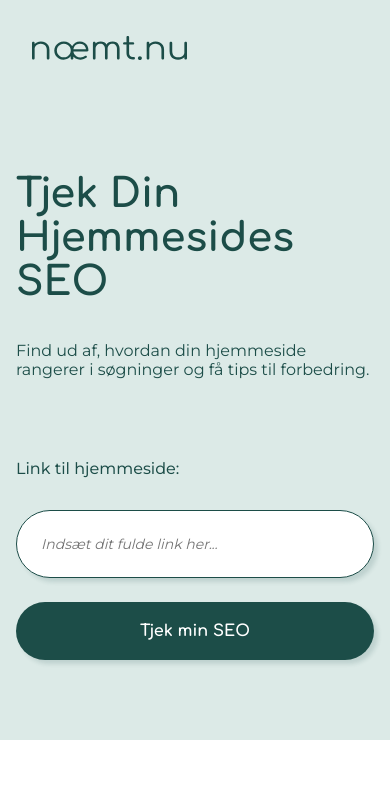
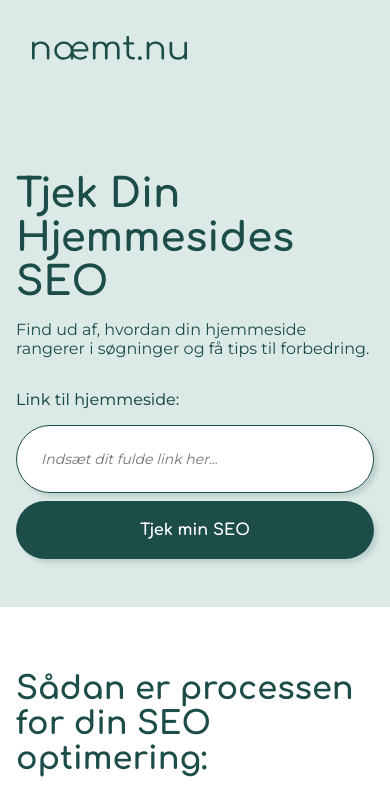
Before and after one commit to SofiePedersen/naemtnu, a Vue app: page / in a window 390 px wide. Shown: the top 804 px of the page. Built offline with nearby package versions, Linux system fonts and the light colour scheme; no server answers.

Commit message:
Phone and tablet HeroSection CSS

```diff
--- a/src/components/HeroSection.vue
+++ b/src/components/HeroSection.vue
@@ -79,8 +79,10 @@ const fetchPageSpeedData = async () => {
         <p v-if="!resultData && !isLoading" class="HeroSection__text__pbold">Link til hjemmeside:</p>
         <input v-if="!resultData && !isLoading" type="text" v-model="targetUrl" @keydown.enter="fetchPageSpeedData" placeholder="Indsæt dit fulde link her..."/>
         <button v-if="!resultData" class="btn__green btn__SEO" type="submit" :disabled="isLoading" id="submit-btn" @click="fetchPageSpeedData">{{ isLoading ? "Indlæser..." : "Tjek min SEO" }}</button>
-        <a href="https://www.linkedin.com/company/naemt-nu/posts/?feedView=all"><button v-if="resultData" class="btn__green" type="submit":disabled="isLoading" id="submit-btn">Kontakt os</button></a>
-        <button v-if="resultData" class="btn__white" type="submit" id="submit-btn" @click="reloadPage">Søg igen</button>
+        <div class="result-btns-data">
+          <a class="btn__green" v-if="resultData" type="submit":disabled="isLoading" id="submit-btn" href="https://www.linkedin.com/company/naemt-nu/posts/?feedView=all">Kontakt os</a>
+          <button v-if="resultData" class="btn__white" type="submit" id="submit-btn" @click="reloadPage">Søg igen</button>
+        </div>
       </div>
     </div>
   </main>
@@ -92,7 +94,7 @@ const fetchPageSpeedData = async () => {
 .HeroSection {
   display: flex;
   flex-direction: column;
-  justify-content: center;
+  justify-content: flex-start;
   align-items: center;
   padding-left: 1rem;
   padding-right: 1rem;
@@ -106,21 +108,21 @@ const fetchPageSpeedData = async () => {
 }
 
 .HeroSection__text__h1 {
-  text-align: start;
+  align-self: flex-start;
+  text-align: left;
   color: $color-kelp-green;
   margin-bottom: 1rem;
-  margin-right: 1rem;
   padding-top: 2rem;
 }
 
 .HeroSection__text__h2 {
   color: $color-kelp-green;
   text-align: center;
+  margin-bottom: 2rem;
 }
 
 .HeroSection__text__p {
   color: $color-kelp-green;
-  margin-top: 1.3rem;
 }
 
 .HeroSection__text__link {
@@ -130,13 +132,13 @@ const fetchPageSpeedData = async () => {
 .HeroSection__button--SEO {
   padding-left: 1rem;
   padding-right: 1rem;
-  padding-top: 3rem;
+  // padding-top: 3rem;
+  padding-bottom: 3rem;
   width: 100%;
   display: flex;
   flex-direction: column;
   gap: 1rem;
   background-color: $color-foam-blue;
-  padding-bottom: 4rem;
 }
 
 .HeroSection__text__pbold {
@@ -159,13 +161,16 @@ input {
   box-shadow: 4px 4px 4px rgba($color-kelp-green, 0.15);
 }
 
-.btn__green {
-  width: 100%;
+.btn__green--inner {
+  border: none;
+  background-color: none;
 }
 
-.btn__white {
+.result-btns-data {
+  display: flex;
+  flex-direction: row;
   justify-content: center;
-  align-items: center;
+  gap: 1rem;
 }
 
 .wrapper {
@@ -184,8 +189,8 @@ input {
   width: 20rem;
   height: 20rem;
   box-shadow:
-    -1px -1px 5px 0px rgba(0, 0, 0, 0.25),
-    3px 3px 5px rgba(0, 0, 0, 0.25);
+    -1px -1px 5px 0px rgba($color-kelp-green, 0.15),
+    3px 3px 5px rgba($color-kelp-green, 0.15);
   border-radius: 50%;
   padding: 1.875rem;
 }
@@ -194,8 +199,8 @@ input {
   width: 16.25rem;
   height: 16.25rem;
   box-shadow:
-    inset -1px -1px 5px 0px rgba(0, 0, 0, 0.25),
-    inset 3px 3px 5px rgba(0, 0, 0, 0.25);
+    inset -1px -1px 5px 0px rgba($color-kelp-green, 0.15),
+    inset 3px 3px 5px rgba($color-kelp-green, 0.15);
   border-radius: 50%;
   display: flex;
   justify-content: center;
@@ -270,8 +275,46 @@ circle {
 
 @media (max-width: 360px) {
   .HeroSection {
-    padding: 1;
-    padding-left: 1rem;
+    padding: 0rem 1rem;
+  }
+
+  .HeroSection__button--SEOpreloaded {
+    padding: 0rem 1rem;
+    gap: 0rem;
+  }
+
+  .result-btns-data {
+    gap: 0.5rem;
+    margin-bottom: 3rem;
+
+    .btn__green, .btn__white {
+      padding: 1rem 1.5rem;
+      width: 50%;
+      text-align: center;
+    }
+  }
+}
+
+@media (max-width: 420px) {
+  .HeroSection {
+    padding: 0rem 1rem;
+  }
+
+  .HeroSection__button--SEOpreloaded {
+    padding: 0rem 1rem;
+    gap: 0rem;
+  }
+
+  .result-btns-data {
+    gap: 0.5rem;
+    margin-bottom: 3rem;
+
+    .btn__green, .btn__white {
+      padding: 1rem 1.5rem;
+      width: 50%;
+      font-size: 0.875rem;
+      text-align: center;
+    }
   }
 }
 
@@ -313,6 +356,7 @@ circle {
     align-items: center;
     justify-content: center;
   }
+
 }
 
 @media (min-width: 1200px) {
```
